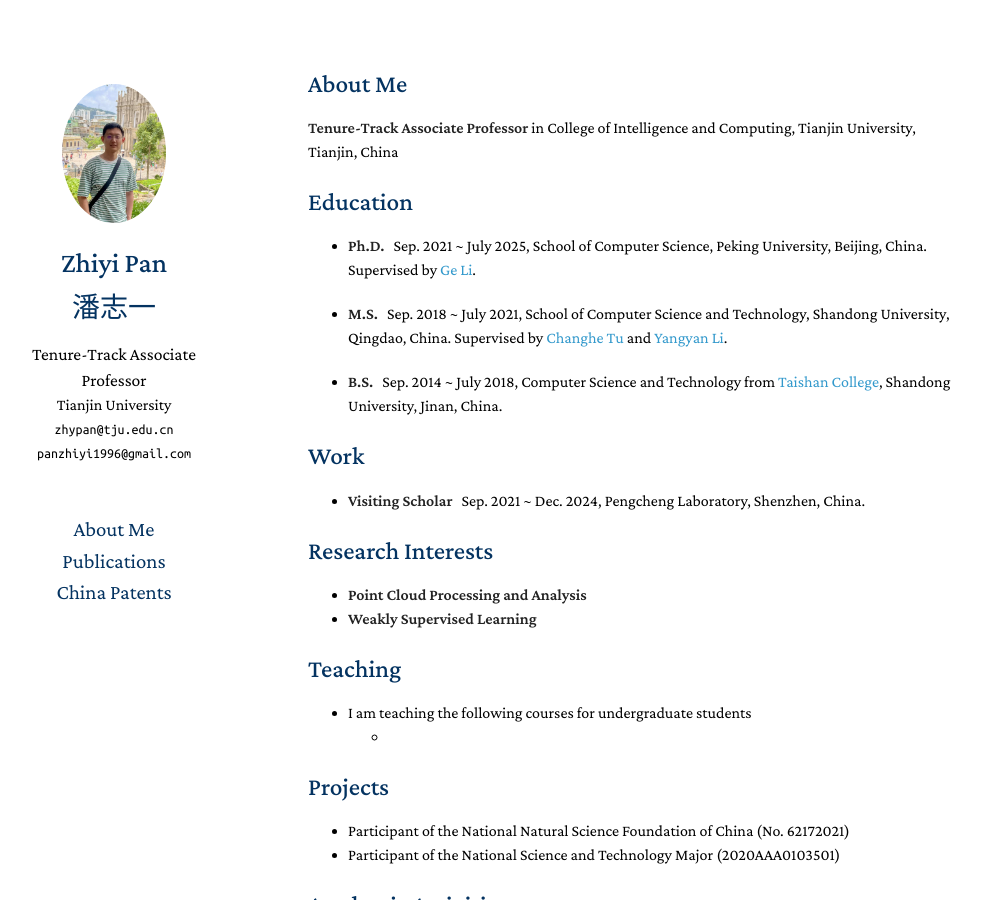
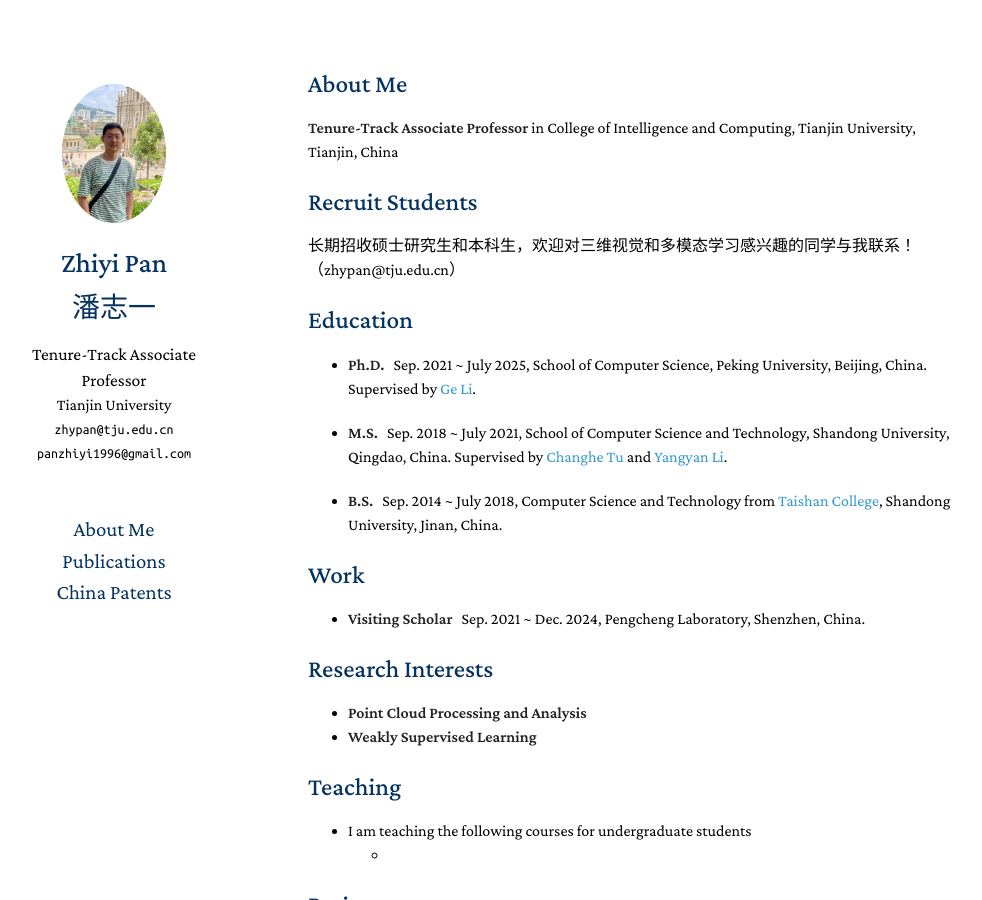
Before and after one commit to panzhiyi/panzhiyi.github.io, a Jekyll site: the page built from index.md, in a window 1280 px wide and 900 px high. Shown: the whole window, without its empty margins (162-1144 px from the left). Built offline with Jekyll 4.4.1, drawn with Linux system fonts in a browser that asks for light colours; a style sheet for code colours, icons or effects is not loaded.

Commit message:
Update index.md

```diff
--- a/index.md
+++ b/index.md
@@ -5,6 +5,10 @@
 ## About Me
 
 **Tenure-Track Associate Professor** in College of Intelligence and Computing, Tianjin University, Tianjin, China
+
+## Recruit Students
+
+长期招收硕士研究生和本科生，欢迎对三维视觉和多模态学习感兴趣的同学与我联系！（zhypan@tju.edu.cn）
 
 ## Education
 
```
